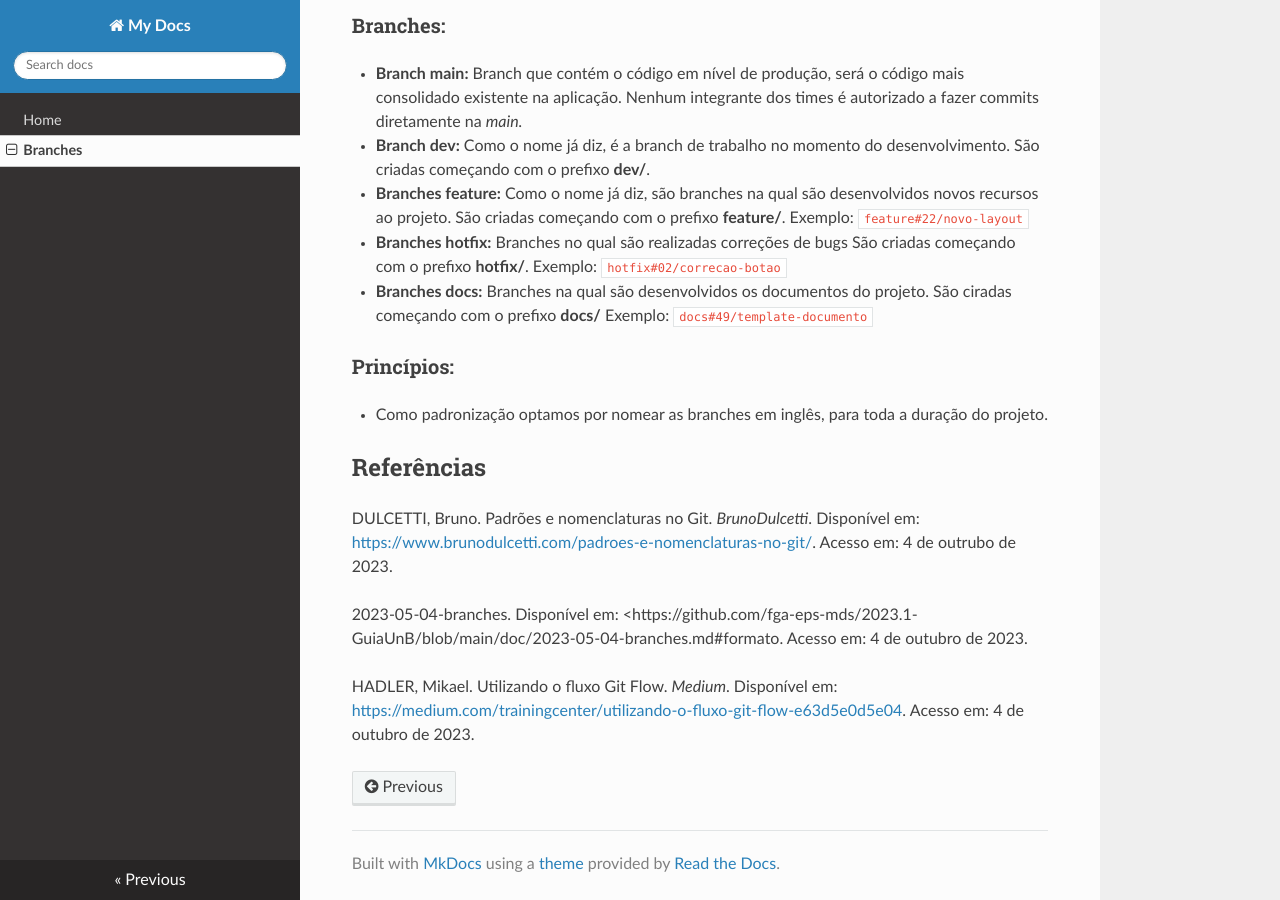
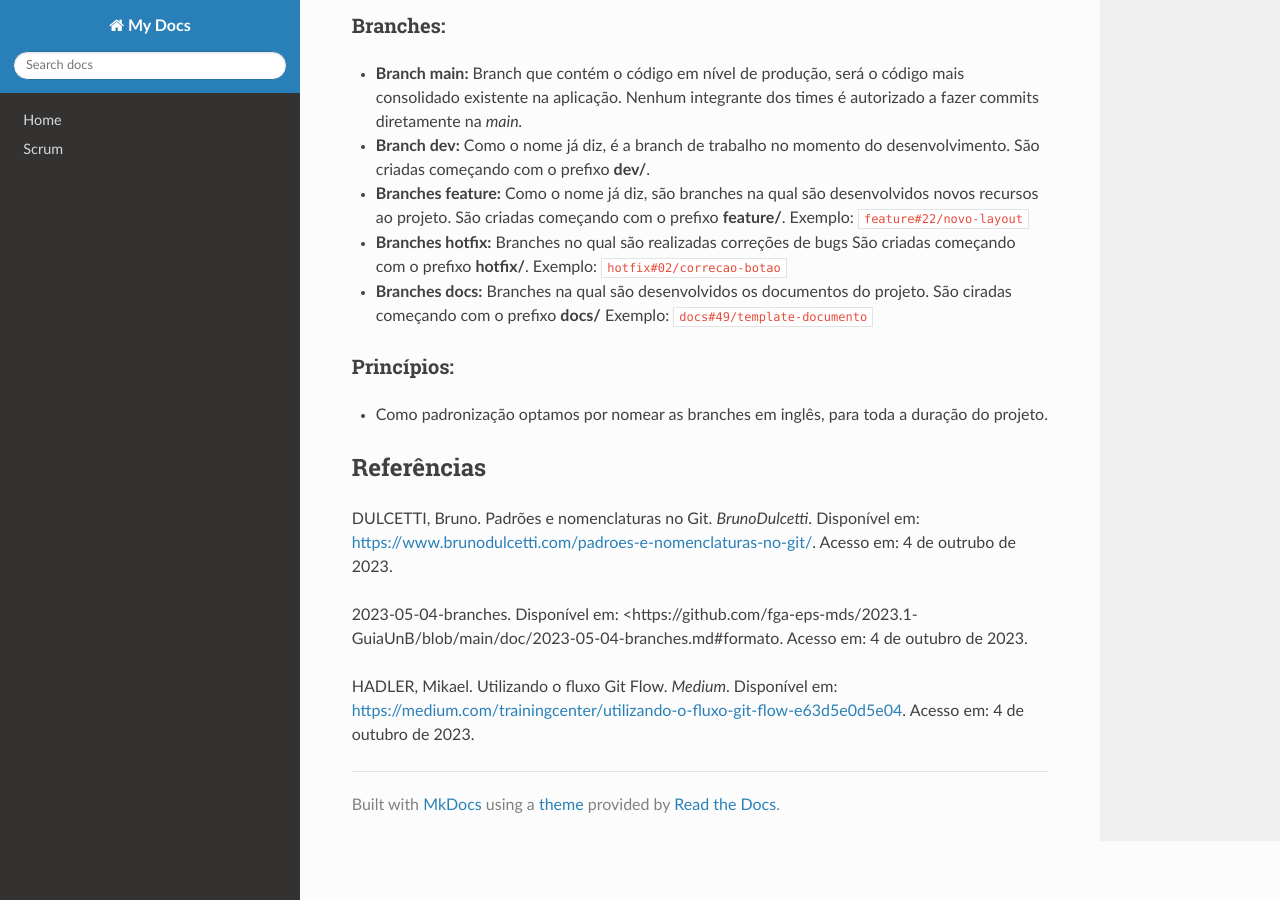
Before and after one commit to unb-mds/2023-2-Squad07, an MkDocs documentation site: the page built from docs/politicas/Branches.md, in a window 1280 px wide and 900 px high, scrolled down 869 px. Built offline with MkDocs 1.6.1, drawn with Linux system fonts in a browser that asks for light colours; nearby versions of some CDN libraries.

Commit message:
Update mkdocs.yml

```diff
--- a/mkdocs.yml
+++ b/mkdocs.yml
@@ -1,5 +1,5 @@
 site_name: My Docs
 nav:
       - Home: README.md
-      - Branches: politicas/Branches.md
+      - Scrum: scrum.md
 theme: readthedocs
```
